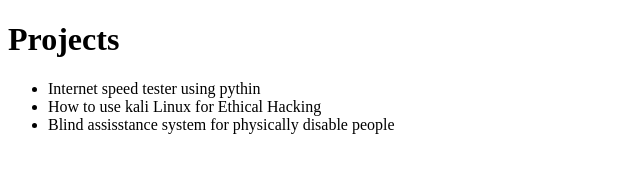
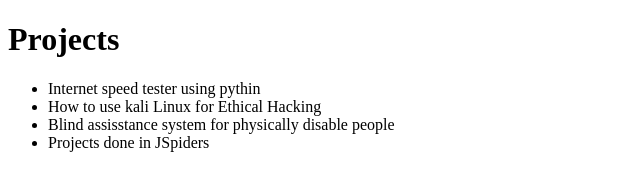
Before and after one commit to Mardan111/Git-rep, a plain HTML site: page portfolio.html in a window 1280 px wide. Shown: the whole page, without its empty margins (0-640 px from the left). Drawn offline with Linux system fonts and the light colour scheme.

Commit message:
Update portfolio.html
added

```diff
--- a/portfolio.html
+++ b/portfolio.html
@@ -11,6 +11,7 @@
         <li>Internet speed tester using pythin</li>
         <li>How to use kali Linux for Ethical Hacking</li>
         <li>Blind assisstance system for physically disable people</li>
+        <li>Projects done in JSpiders</li>
     </ul>
 </body>
 </html>
```
